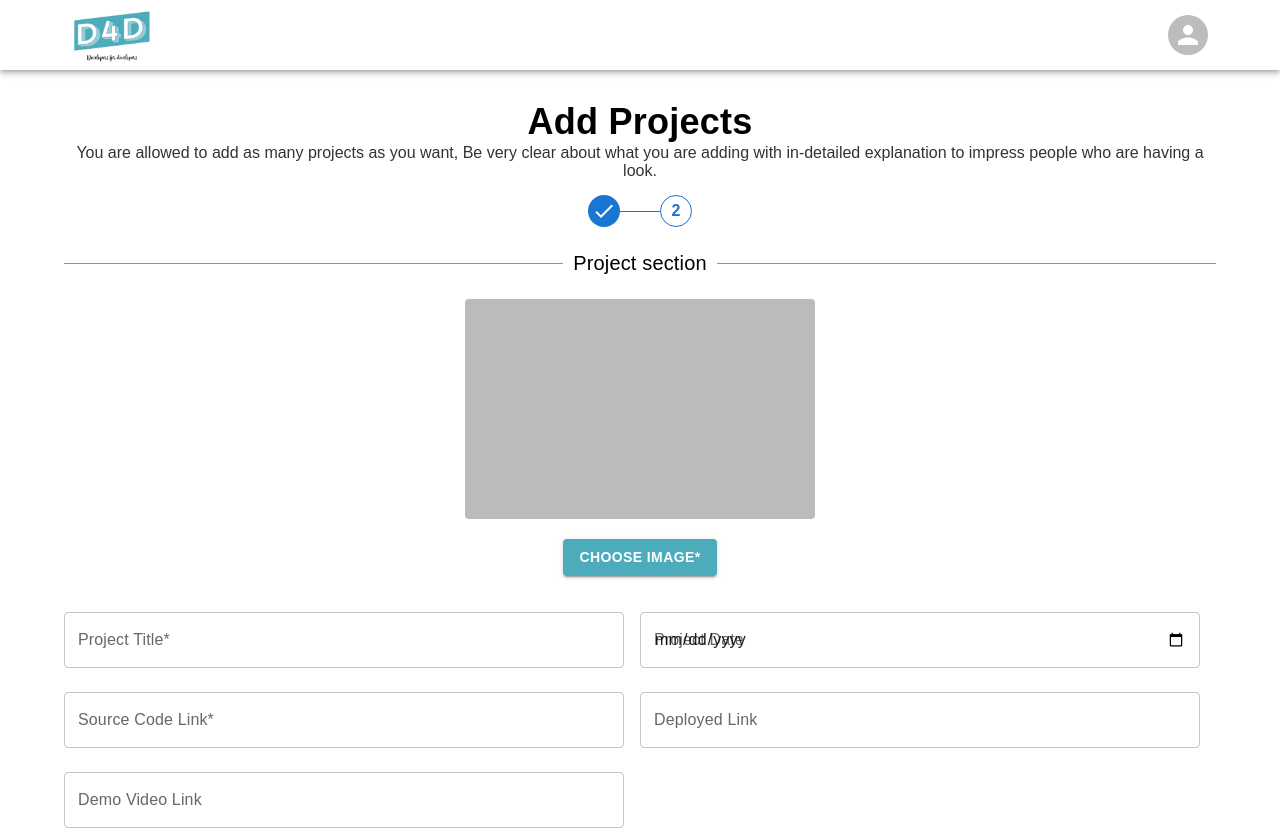
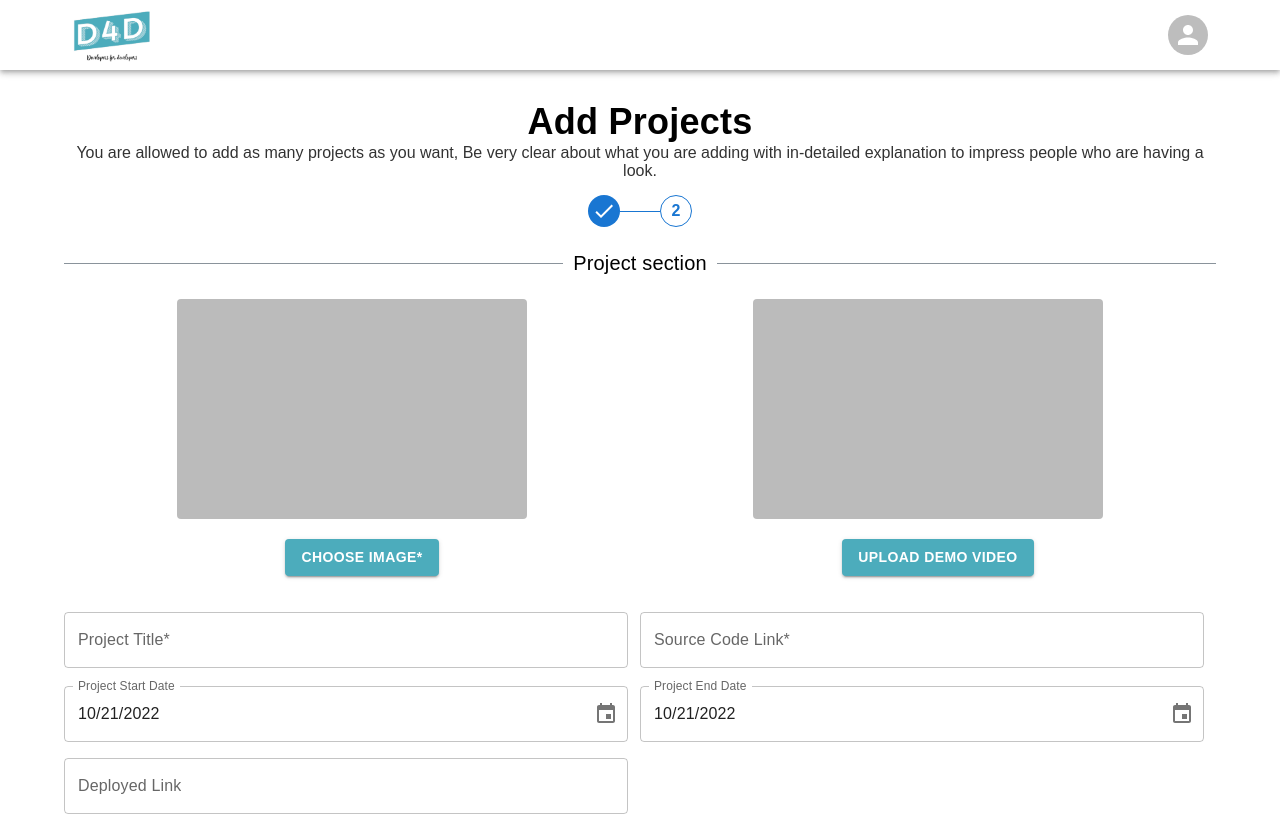
Before and after one commit to Anushri-Rawat/D4D_frontend, a React (Create React App) app: page /profile/projects-gallery in a window 1280 px wide. Shown: the top 830 px of the page. Built offline with nearby package versions, Linux system fonts and the light colour scheme; sample sign-in values are in the browser's storage; a web font is replaced by a local one.

Commit message:
add project integrated

```diff
--- /dev/null
+++ b/src/actions/projectActions.js
@@ -0,0 +1,36 @@
+import {
+  PROJECT_ADD_FAIL,
+  PROJECT_ADD_REQUEST,
+  PROJECT_ADD_SUCCESS,
+} from "../constants/projectConstants";
+import axios from "axios";
+
+export const createProject =
+  (userInfo, data, videoData) => async (dispatch) => {
+    try {
+      dispatch({ type: PROJECT_ADD_REQUEST });
+
+      const url = `http://127.0.0.1:5000/api/project`;
+      const res = await axios.post(url, data, {
+        headers: {
+          "Content-Type": "multipart/form-data",
+          authorization: `Bearer ${userInfo.token}`,
+        },
+      });
+
+      const url2 = `http://127.0.0.1:5000/api/project/${res.data.id}/upload_video`;
+      const res2 = await axios.post(url2, videoData, {
+        headers: {
+          "Content-Type": "multipart/form-data",
+          authorization: `Bearer ${userInfo.token}`,
+        },
+      });
+
+      dispatch({ type: PROJECT_ADD_SUCCESS, payload: res2.data });
+    } catch (err) {
+      dispatch({
+        type: PROJECT_ADD_FAIL,
+        payload: err.response.data.message,
+      });
+    }
+  };
--- /dev/null
+++ b/src/constants/projectConstants.js
@@ -0,0 +1,4 @@
+export const PROJECT_ADD_REQUEST = "PROJECT_ADD_REQUEST";
+export const PROJECT_ADD_SUCCESS = "PROJECT_ADD_SUCCESS";
+export const PROJECT_ADD_FAIL = "PROJECT_ADD_FAIL";
+export const PROJECT_ADD_RESET = "PROJECT_ADD_RESET";
--- a/src/pages/ProjectPage.js
+++ b/src/pages/ProjectPage.js
@@ -1,57 +1,71 @@
 import React, { useEffect, useState } from "react";
 import { Box, Typography, Container } from "@mui/material";
 import StepComponent from "../component/StepComponent";
-import { useSelector } from "react-redux";
+import { useSelector, useDispatch } from "react-redux";
 import { useNavigate } from "react-router-dom";
 import { TagsInput } from "react-tag-input-component";
 import * as yup from "yup";
 import { useFormik } from "formik";
 import TextField from "@mui/material/TextField";
 import Button from "@mui/material/Button";
-import Spinner from "../component/Spinner";
 import Grid from "@mui/material/Grid";
 import { useTheme } from "@mui/material/styles";
 import useMediaQuery from "@mui/material/useMediaQuery";
 import SaveAltIcon from "@mui/icons-material/SaveAlt";
-// import { AdapterDayjs } from "@mui/x-date-pickers/AdapterDayjs";
-
-// import { LocalizationProvider } from "@mui/x-date-pickers";
-// import { DatePicker } from "@mui/x-date-pickers/DatePicker";
+import { createProject } from "../actions/projectActions";
+import { AdapterDayjs } from "@mui/x-date-pickers/AdapterDayjs";
+import { LocalizationProvider } from "@mui/x-date-pickers";
+import { DesktopDatePicker } from "@mui/x-date-pickers/DesktopDatePicker";
+import dayjs from "dayjs";
+import { toast } from "react-toastify";
+import "react-toastify/dist/ReactToastify.css";
+import { PROJECT_ADD_RESET } from "../constants/projectConstants";
 const urlRegex =
   /(ftp|http|https):\/\/(\w+:{0,1}\w*@)?(\S+)(:[0-9]+)?(\/|\/([\w#!:.?+=&%@!\-/]))?/;
 
 const validationSchema = yup.object({
-  image: yup
-    .mixed()
-    .required("Project image is required")
-    .test("fileSize", "The file is too large", (value) => {
-      return value && value.size <= 10 * 1024 * 1024;
-    })
-    .test(
-      "type",
-      "Only the following formats are accepted: .jpeg, .jpg, .png",
-      (value) => {
-        return (
-          value &&
-          (value.type === "image/jpeg" ||
-            value.type === "image/jpg" ||
-            value.type === "image/png")
-        );
-      }
-    ),
+  image: yup.mixed().required("Project image is required"),
+  // .test("fileSize", "The file is too large", (value) => {
+  //   return value && value.size <= 10 * 1024 * 1024;
+  // })
+  // .test(
+  //   "type",
+  //   "Only the following formats are accepted: .jpeg, .jpg, .png",
+  //   (value) => {
+  //     return (
+  //       value &&
+  //       (value.type === "image/jpeg" ||
+  //         value.type === "image/jpg" ||
+  //         value.type === "image/png")
+  //     );
+  //   }
+  // ),
+  // demo_video: yup
+  //   .mixed()
+  //   .test("fileSize", "The file is too large", (value) => {
+  //     return value && value.size <= 30 * 1024 * 1024;
+  //   })
+  //   .test(
+  //     "type",
+  //     "Only the following formats are accepted: video/mp4, video/x-m4v, video/*",
+  //     (value) => {
+  //       return (
+  //         value &&
+  //         (value.type === "video/mp4" ||
+  //           value.type === "video/x-m4v" ||
+  //           value.type === "video/*")
+  //       );
+  //     }
+  //   ),
   project_title: yup
     .string("Enter the project title")
     .required("Project title is required"),
-  project_date: yup.date("Enter the project completion date"),
   source_code_link: yup
     .string("Enter the source code link")
     .matches(urlRegex, "Enter a valid link")
     .required("Source code link is required"),
   deployed_link: yup
     .string("Enter the deployed link")
-    .matches(urlRegex, "Enter a valid link"),
-  demo_video_link: yup
-    .string("Enter the demo video link")
     .matches(urlRegex, "Enter a valid link"),
   project_tags: yup.array(yup.string()),
   project_description: yup
@@ -62,54 +76,62 @@ const validationSchema = yup.object({
 
 const ProjectPage = () => {
   const navigate = useNavigate();
+  const dispatch = useDispatch();
   const { userInfo } = useSelector((state) => state.userLogin);
+  const { success, error, loading } = useSelector(
+    (state) => state.projectDetails
+  );
 
   useEffect(() => {
+    dispatch({ type: PROJECT_ADD_RESET });
+
     if (!userInfo) {
       navigate("/signin");
     }
-  }, [userInfo, navigate]);
+    if (!loading && error) {
+      toast.error(error);
+    } else if (!loading && success) {
+      toast.success("project successfully added");
+      dispatch({ type: PROJECT_ADD_RESET });
+      navigate("/");
+    }
+  }, [userInfo, navigate, error, success, loading, dispatch]);
 
-  const handleSubmit = (values) => {
-    console.log(values);
-    const form = new FormData();
-    //form.append("profile_image", profile.profileImg);
-    form.append("project_title", values.project_title);
-    form.append("project_date", values.project_date);
-    form.append("source_code_link", values.source_code_link);
-    form.append("demo_video_link", values.demo_video_link);
-    form.append("deployed_link", values.deployed_link);
-    form.append("project_description", values.project_description);
-    tags.map((tag) => form.append("skills", tag));
-    form.append("image", values.image);
-    console.log(form);
+  const theme = useTheme();
+  const matches = useMediaQuery(theme.breakpoints.down("md"));
 
-    // dispatch(updateProfile(userInfo, form));
-  };
-  const theme = useTheme();
-  const matches = useMediaQuery(theme.breakpoints.down("sm"));
+  const [photoURL, setPhotoURL] = useState();
+  const [videoURL, setVideoURL] = useState();
 
-  const [tags, setTags] = useState([]);
-  const [photoURL, setPhotoURL] = useState();
+  const [startDate, setStartDate] = useState(dayjs());
+  const [endDate, setEndDate] = useState(dayjs());
 
   const formik = useFormik({
     initialValues: {
       project_title: "",
-      project_date: "",
       source_code_link: "",
       deployed_link: "",
-      demo_video_link: "",
+      demo_video: "",
       project_description: "",
-      image: null,
-      //project_tags: [],
+      image: [],
     },
     validationSchema: validationSchema,
     onSubmit: (values) => {
-      console.log(values);
-      console.log(tags);
-      handleSubmit(values);
+      const form = new FormData();
+      const video = new FormData();
+      form.append("name", values.project_title);
+      form.append("project_start_date", startDate);
+      form.append("project_end_date", endDate);
+      form.append("source_code_link", values.source_code_link);
+      video.append("video_url", values.demo_video);
+      form.append("deployed_link", values.deployed_link);
+      form.append("description", values.project_description);
+      tags.map((tag) => form.append("required_skills", tag));
+      values.image.map((image) => form.append("images_url", image));
+      dispatch(createProject(userInfo, form, video));
     },
   });
+  const [tags, setTags] = useState([]);
 
   return (
     <Container>
@@ -159,14 +181,26 @@ const ProjectPage = () => {
             alignItems: "center",
           }}
         >
+          <Grid container style={{ justifyContent: "center" }}>
+            <Grid
+              item
+              xs={12}
+              sm={6}
+              style={{
+                display: "flex",
+                flexDirection: "column",
+                justifyContent: "center",
+                alignItems: "center",
+              }}
+            >
               {!photoURL && (
                 <div
                   style={{
                     height: "220px",
-                width: "350px",
+                    width: matches ? "250px" : "350px",
                     backgroundColor: "#bbb",
                     borderRadius: "4px",
-                margin: "20px",
+                    margin: "20px auto",
                   }}
                 ></div>
               )}
@@ -174,9 +208,9 @@ const ProjectPage = () => {
                 <img
                   style={{
                     height: "220px",
-                width: "350px",
+                    width: matches ? "250px" : "350px",
                     borderRadius: "4px",
-                margin: "20px",
+                    margin: "20px auto",
                   }}
                   src={photoURL}
                   alt=""
@@ -189,32 +223,101 @@ const ProjectPage = () => {
                   borderRadius: "4px",
                   fontWeight: "600",
                   backgroundColor: "#4cacbc",
+                  marginLeft: "20px",
                 }}
               >
                 <input
                   type="file"
                   id="image"
                   name="image"
-              //value={formik.values.image}
                   onChange={(event) => {
-                formik.setFieldValue("image", event.currentTarget.files[0]);
+                    formik.setFieldValue(
+                      "image",
+                      formik.values.image.concat(event.currentTarget.files[0])
+                    );
                     setPhotoURL(URL.createObjectURL(event.target.files[0]));
                   }}
-              //error={formik.touched.project_title && Boolean(formik.errors.image)}
                   helperText={formik.touched.image && formik.errors.image}
                   hidden
                 />
                 Choose image*
               </Button>
+            </Grid>
+            <Grid
+              item
+              xs={12}
+              sm={6}
+              style={{
+                display: "flex",
+                flexDirection: "column",
+                justifyContent: "center",
+                alignItems: "center",
+              }}
+            >
+              {!videoURL && (
+                <div
+                  style={{
+                    height: "220px",
+                    width: matches ? "250px" : "350px",
+                    backgroundColor: "#bbb",
+                    borderRadius: "4px",
+                    margin: "20px auto",
+                  }}
+                ></div>
+              )}
+              {videoURL && (
+                <video
+                  width={matches ? "250px" : "350px"}
+                  height="220"
+                  controls
+                  style={{
+                    borderRadius: "4px",
+                    margin: "20px auto",
+                  }}
+                >
+                  <source src={videoURL} type="video/mp4" />
+                </video>
+              )}
+              <Button
+                variant="contained"
+                component="label"
+                sx={{
+                  borderRadius: "4px",
+                  fontWeight: "600",
+                  backgroundColor: "#4cacbc",
+                  marginLeft: "20px",
+                }}
+              >
+                <input
+                  type="file"
+                  id="demo_video"
+                  name="demo_video"
+                  onChange={(event) => {
+                    formik.setFieldValue(
+                      "demo_video",
+                      event.currentTarget.files[0]
+                    );
+                    setVideoURL(URL.createObjectURL(event.target.files[0]));
+                  }}
+                  helperText={
+                    formik.touched.demo_video && formik.errors.demo_video
+                  }
+                  hidden
+                />
+                Upload demo video
+              </Button>
+            </Grid>
+          </Grid>
+
           <Grid container sx={{ margin: "20px" }}>
-            <Grid item md={6}>
+            <Grid item sm={6}>
               <TextField
                 fullWidth
                 id="project_title"
                 name="project_title"
                 label="Project Title*"
                 placeholder="Enter project title"
-                sx={{ width: matches ? "350px" : "560px" }}
+                sx={{ width: "98%" }}
                 value={formik.values.project_title}
                 onChange={formik.handleChange}
                 error={
@@ -226,13 +329,51 @@ const ProjectPage = () => {
                 }
                 margin="normal"
               />
+
+              <LocalizationProvider dateAdapter={AdapterDayjs}>
+                <DesktopDatePicker
+                  label="Project Start Date"
+                  inputFormat="MM/DD/YYYY"
+                  value={startDate}
+                  onChange={(e) => setStartDate(e)}
+                  renderInput={(params) => (
+                    <TextField
+                      {...params}
+                      style={{
+                        width: "98%",
+                        marginTop: "10px",
+                      }}
+                    />
+                  )}
+                />
+              </LocalizationProvider>
+              <TextField
+                fullWidth
+                id="deployed_link"
+                type="url"
+                name="deployed_link"
+                label="Deployed Link"
+                sx={{ width: "98%" }}
+                value={formik.values.deployed_link}
+                onChange={formik.handleChange}
+                error={
+                  formik.touched.deployed_link &&
+                  Boolean(formik.errors.deployed_link)
+                }
+                helperText={
+                  formik.touched.deployed_link && formik.errors.deployed_link
+                }
+                margin="normal"
+              />
+            </Grid>
+            <Grid item sm={6}>
               <TextField
                 fullWidth
                 id="source_code_link"
                 name="source_code_link"
                 label="Source Code Link*"
                 type="url"
-                sx={{ width: matches ? "350px" : "560px" }}
+                sx={{ width: "98%" }}
                 value={formik.values.source_code_link}
                 onChange={formik.handleChange}
                 error={
@@ -245,109 +386,34 @@ const ProjectPage = () => {
                 }
                 margin="normal"
               />
-              <TextField
-                fullWidth
-                id="demo_video_link"
-                type="url"
-                name="demo_video_link"
-                label="Demo Video Link"
-                sx={{ width: matches ? "350px" : "560px" }}
-                value={formik.values.demo_video_link}
-                onChange={formik.handleChange}
-                error={
-                  formik.touched.demo_video_link &&
-                  Boolean(formik.errors.demo_video_link)
-                }
-                helperText={
-                  formik.touched.demo_video_link &&
-                  formik.errors.demo_video_link
-                }
-                margin="normal"
-              />
-            </Grid>
-            <Grid item md={6}>
-              <TextField
-                fullWidth
-                id="project_date"
-                name="project_date"
-                label={`Project Date`.padStart(24)}
-                type="date"
-                sx={{ width: matches ? "350px" : "560px" }}
-                value={formik.values.project_date}
-                onChange={formik.handleChange}
-                error={
-                  formik.touched.project_date &&
-                  Boolean(formik.errors.project_date)
-                }
-                helperText={
-                  formik.touched.project_date && formik.errors.project_date
-                }
-                margin="normal"
-              />
-              {/* <LocalizationProvider dateAdapter={AdapterDayjs}>
-                <DatePicker
-                  label="Project Date"
-                  value={formik.values.project_date}
-                  onChange={formik.handleChange}
+
+              <LocalizationProvider dateAdapter={AdapterDayjs}>
+                <DesktopDatePicker
+                  label="Project End Date"
+                  inputFormat="MM/DD/YYYY"
+                  value={endDate}
+                  onChange={(e) => setEndDate(e)}
                   renderInput={(params) => (
                     <TextField
-                      fullWidth
-                      color="primary"
-                      id="project_date"
-                      name="project_date"
-                      sx={{ width: matches ? "350px" : "560px" }}
-                      error={
-                        formik.touched.project_date &&
-                        Boolean(formik.errors.project_date)
-                      }
-                      helperText={
-                        formik.touched.project_date &&
-                        formik.errors.project_date
-                      }
-                      margin="normal"
                       {...params}
+                      style={{
+                        width: "98%",
+                        marginTop: "10px",
+                      }}
                     />
                   )}
                 />
-              </LocalizationProvider> */}
-              <TextField
-                fullWidth
-                id="deployed_link"
-                type="url"
-                name="deployed_link"
-                label="Deployed Link"
-                sx={{ width: matches ? "350px" : "560px" }}
-                value={formik.values.deployed_link}
-                onChange={formik.handleChange}
-                error={
-                  formik.touched.deployed_link &&
-                  Boolean(formik.errors.deployed_link)
-                }
-                helperText={
-                  formik.touched.deployed_link && formik.errors.deployed_link
-                }
-                margin="normal"
-              />
+              </LocalizationProvider>
             </Grid>
           </Grid>
           <Grid container>
             <Grid item xs={12}>
               <TagsInput
-                fullWidth
                 size="small"
-                id="project_tags"
-                name="project_tags"
+                id="required_skills"
                 placeHolder="Project Tags"
-                // style={{ width: "100%", margin: "20px" }}
+                style={{ width: "100%", margin: "20px" }}
                 maxTags={10}
-                // value={formik.values.project_tags}
-                // onChange={formik.handleChange}
-                // error={
-                //   formik.touched.project_tags && Boolean(formik.errors.project_tags)
-                // }
-                // helperText={
-                //   formik.touched.project_tags && formik.errors.project_tags
-                // }
                 value={tags}
                 onChange={(val) => setTags(val)}
               />
@@ -359,9 +425,7 @@ const ProjectPage = () => {
                 rows={5}
                 name="project_description"
                 label="Project Description (max 1000 characters) *"
-                sx={{
-                  width: matches ? "350px" : "100%",
-                }}
+                sx={{ width: "100%", margin: "20px 0" }}
                 value={formik.values.project_description}
                 onChange={formik.handleChange}
                 error={
--- a/src/store.js
+++ b/src/store.js
@@ -7,12 +7,13 @@ import {
   userProfileReducer,
   userRegisterReducer,
 } from "./reducers/userReducers";
-
+import { projectDetailsReducer } from "./reducers/projectReducer";
 const reducers = combineReducers({
   userRegister: userRegisterReducer,
   userLogin: userLoginReducer,
   userProfile: userProfileReducer,
   userDetails: userDetailsReducer,
+  projectDetails: projectDetailsReducer,
 });
 
 const userInfoFromStorage =
```
Also changed, not shown: src/reducers/projectReducer.js (added, +23 -0 lines). Lines whose indentation alone changed are shown as unchanged.
